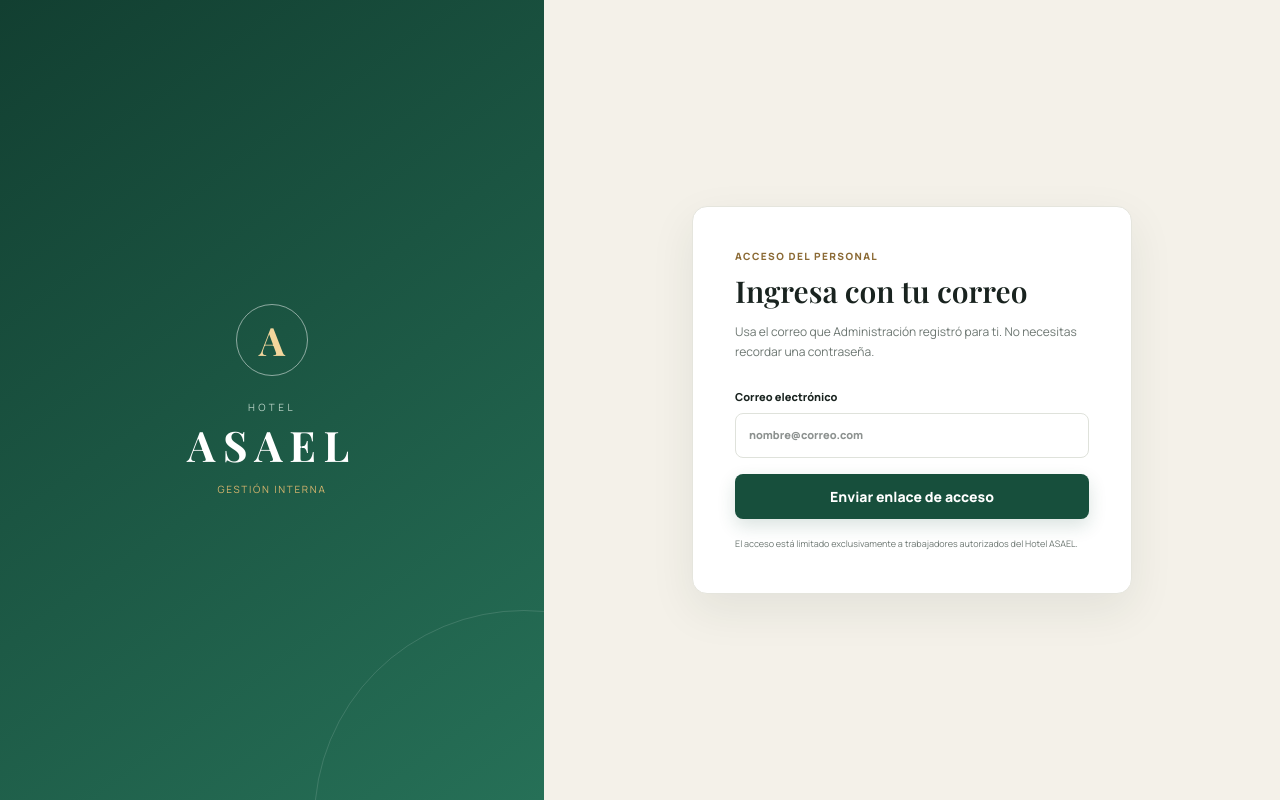
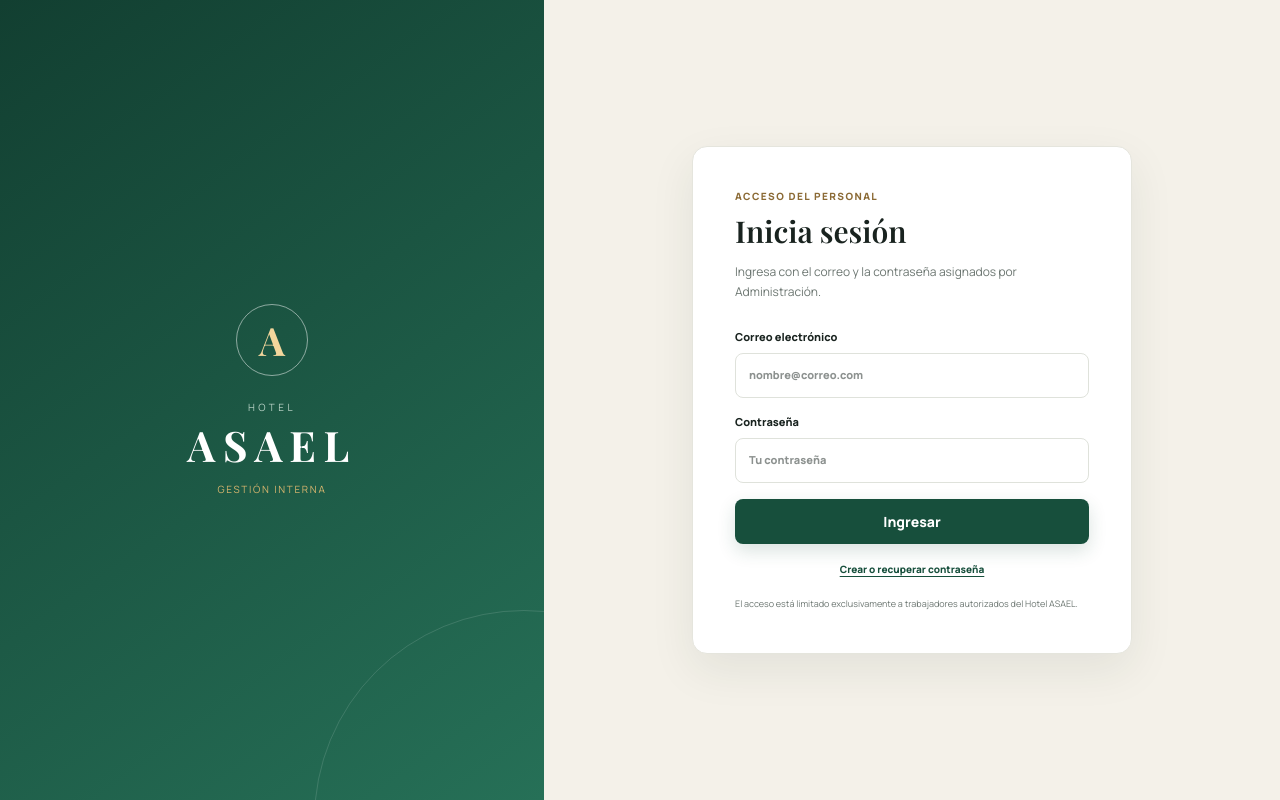
Before and after one commit to nstrulesgames/hotel-asael-patrimonio, a Next.js app: page /signin-with-chatgpt in a window 1280 px wide. Built offline with nearby package versions, Linux system fonts and the light colour scheme; a web font is replaced by a local one.

Commit message:
feat: simplificar acceso con correo y contrasena

```diff
--- a/app/api/auth/request-link/route.ts
+++ b/app/api/auth/request-password-reset/route.ts
@@ -1,10 +1,8 @@
 import { env } from "@/lib/runtime-env";
 import { createSupabaseServerClient } from "@/lib/supabase/server";
 
-type AuthorizedEmail = { name: string; email: string };
-
 export async function POST(request: Request) {
-  let body: { email?: unknown; returnTo?: unknown };
+  let body: { email?: unknown };
   try {
     body = await request.json();
   } catch {
@@ -17,29 +15,23 @@ export async function POST(request: Request) {
   }
 
   const authorized = await env.DB.prepare(
-    "SELECT name, email FROM users WHERE lower(email) = lower(?) AND active = 1 LIMIT 1",
-  ).bind(email).first<AuthorizedEmail>();
+    "SELECT email FROM users WHERE lower(email) = lower(?) AND active = 1 LIMIT 1",
+  ).bind(email).first<{ email: string }>();
   if (!authorized) {
     return Response.json({ error: "Este correo no tiene acceso activo al Hotel ASAEL." }, { status: 403 });
   }
 
-  const returnTo = String(body.returnTo || "/");
-  const safeReturnTo = returnTo.startsWith("/") && !returnTo.startsWith("//") ? returnTo : "/";
   const callback = new URL("/auth/confirm", request.url);
-  callback.searchParams.set("next", safeReturnTo);
+  callback.searchParams.set("next", "/restablecer-contrasena");
 
   const supabase = await createSupabaseServerClient();
-  const { error } = await supabase.auth.signInWithOtp({
-    email: authorized.email,
-    options: {
-      shouldCreateUser: true,
-      emailRedirectTo: callback.toString(),
-      data: { full_name: authorized.name },
-    },
+  const { error } = await supabase.auth.resetPasswordForEmail(authorized.email, {
+    redirectTo: callback.toString(),
   });
   if (error) {
-    console.error("Supabase magic-link request failed", error);
-    return Response.json({ error: "No se pudo enviar el enlace. Intenta nuevamente en unos minutos." }, { status: 502 });
+    console.error("Supabase password recovery request failed", error);
+    return Response.json({ error: "No se pudo enviar la recuperación. Intenta nuevamente en unos minutos." }, { status: 502 });
   }
+
   return Response.json({ ok: true });
 }
--- /dev/null
+++ b/app/restablecer-contrasena/page.tsx
@@ -0,0 +1,48 @@
+"use client";
+
+import { FormEvent, useEffect, useState } from "react";
+import { createSupabaseBrowserClient } from "@/lib/supabase/client";
+
+export default function RestablecerContrasenaPage() {
+  const [password, setPassword] = useState("");
+  const [confirmation, setConfirmation] = useState("");
+  const [message, setMessage] = useState("Comprobando el enlace seguro…");
+  const [ready, setReady] = useState(false);
+  const [busy, setBusy] = useState(false);
+
+  useEffect(() => {
+    const supabase = createSupabaseBrowserClient();
+    void supabase.auth.getUser().then(({ data }) => {
+      setReady(Boolean(data.user));
+      setMessage(data.user ? "" : "El enlace venció o no es válido. Solicita uno nuevo.");
+    });
+  }, []);
+
+  async function submit(event: FormEvent) {
+    event.preventDefault();
+    setMessage("");
+    if (password !== confirmation) {
+      setMessage("Las contraseñas no coinciden.");
+      return;
+    }
+    if (password.length < 10 || password.length > 72) {
+      setMessage("La contraseña debe tener entre 10 y 72 caracteres.");
+      return;
+    }
+
+    setBusy(true);
+    try {
+      const supabase = createSupabaseBrowserClient();
+      const { error } = await supabase.auth.updateUser({ password });
+      if (error) throw error;
+      await supabase.auth.signOut();
+      window.location.assign("/signin-with-chatgpt?notice=Contraseña guardada. Ya puedes iniciar sesión.");
+    } catch {
+      setMessage("No se pudo guardar la contraseña. Solicita un enlace nuevo.");
+    } finally {
+      setBusy(false);
+    }
+  }
+
+  return <main className="asael-login"><section className="asael-login-brand"><div className="brand-mark">A</div><p>Hotel</p><h1>ASAEL</h1><span>Acceso seguro</span></section><section className="asael-login-card"><p className="eyebrow">Contraseña personal</p><h2>Crear contraseña</h2><p>Esta será la contraseña que usarás junto con tu correo para ingresar al sistema.</p>{ready && <form onSubmit={submit}><label>Nueva contraseña<input type="password" autoComplete="new-password" required minLength={10} maxLength={72} value={password} onChange={(event) => setPassword(event.target.value)} placeholder="Mínimo 10 caracteres" /></label><label>Repetir contraseña<input type="password" autoComplete="new-password" required minLength={10} maxLength={72} value={confirmation} onChange={(event) => setConfirmation(event.target.value)} placeholder="Repite la contraseña" /></label><button className="primary" disabled={busy}>{busy ? "Guardando…" : "Guardar contraseña"}</button></form>}{message && <div className="asael-login-message" role="status">{message}</div>}<small>Supabase protege la contraseña; el Hotel ASAEL no puede verla.</small></section></main>;
+}
--- a/app/signin-with-chatgpt/page.tsx
+++ b/app/signin-with-chatgpt/page.tsx
@@ -1,30 +1,64 @@
 "use client";
 
-import { FormEvent, useState } from "react";
+import { FormEvent, useEffect, useState } from "react";
 import { createSupabaseBrowserClient } from "@/lib/supabase/client";
 
 export default function SignInPage() {
   const [email, setEmail] = useState("");
+  const [password, setPassword] = useState("");
   const [message, setMessage] = useState("");
   const [busy, setBusy] = useState(false);
+  const [resetBusy, setResetBusy] = useState(false);
+
+  useEffect(() => {
+    const error = new URLSearchParams(window.location.search).get("error");
+    const notice = new URLSearchParams(window.location.search).get("notice");
+    if (error) setMessage(error);
+    if (notice) setMessage(notice);
+  }, []);
 
   async function submit(event: FormEvent) {
     event.preventDefault();
-    setBusy(true); setMessage("");
+    setBusy(true);
+    setMessage("");
     try {
       const returnTo = new URLSearchParams(window.location.search).get("return_to") || "/";
-      const response = await fetch("/api/auth/request-link", {
+      const supabase = createSupabaseBrowserClient();
+      const { error } = await supabase.auth.signInWithPassword({
+        email: email.trim().toLowerCase(),
+        password,
+      });
+      if (error) throw new Error("Correo o contraseña incorrectos.");
+      window.location.assign(returnTo.startsWith("/") && !returnTo.startsWith("//") ? returnTo : "/");
+    } catch (error) {
+      setMessage(error instanceof Error ? error.message : "No se pudo iniciar sesión.");
+    } finally {
+      setBusy(false);
+    }
+  }
+
+  async function requestPasswordReset() {
+    if (!email.trim()) {
+      setMessage("Primero escribe tu correo electrónico.");
+      return;
+    }
+    setResetBusy(true);
+    setMessage("");
+    try {
+      const response = await fetch("/api/auth/request-password-reset", {
         method: "POST",
         headers: { "content-type": "application/json" },
-        body: JSON.stringify({ email: email.trim(), returnTo }),
+        body: JSON.stringify({ email: email.trim() }),
       });
       const result = await response.json() as { error?: string };
-      if (!response.ok) throw new Error(result.error || "No se pudo enviar el enlace de acceso.");
-      setMessage("Te enviamos un enlace seguro. Revisa tu correo para ingresar.");
+      if (!response.ok) throw new Error(result.error || "No se pudo enviar la recuperación.");
+      setMessage("Revisa tu correo. Te enviamos un enlace para crear una contraseña.");
     } catch (error) {
-      setMessage(error instanceof Error ? error.message : "No se pudo enviar el enlace de acceso.");
-    } finally { setBusy(false); }
+      setMessage(error instanceof Error ? error.message : "No se pudo enviar la recuperación.");
+    } finally {
+      setResetBusy(false);
+    }
   }
 
-  return <main className="asael-login"><section className="asael-login-brand"><div className="brand-mark">A</div><p>Hotel</p><h1>ASAEL</h1><span>Gestión interna</span></section><section className="asael-login-card"><p className="eyebrow">Acceso del personal</p><h2>Ingresa con tu correo</h2><p>Usa el correo que Administración registró para ti. No necesitas recordar una contraseña.</p><form onSubmit={submit}><label>Correo electrónico<input type="email" autoComplete="email" required value={email} onChange={(event) => setEmail(event.target.value)} placeholder="nombre@correo.com" /></label><button className="primary" disabled={busy}>{busy ? "Enviando…" : "Enviar enlace de acceso"}</button></form>{message && <div className="asael-login-message" role="status">{message}</div>}<small>El acceso está limitado exclusivamente a trabajadores autorizados del Hotel ASAEL.</small></section></main>;
+  return <main className="asael-login"><section className="asael-login-brand"><div className="brand-mark">A</div><p>Hotel</p><h1>ASAEL</h1><span>Gestión interna</span></section><section className="asael-login-card"><p className="eyebrow">Acceso del personal</p><h2>Inicia sesión</h2><p>Ingresa con el correo y la contraseña asignados por Administración.</p><form onSubmit={submit}><label>Correo electrónico<input type="email" autoComplete="email" required value={email} onChange={(event) => setEmail(event.target.value)} placeholder="nombre@correo.com" /></label><label>Contraseña<input type="password" autoComplete="current-password" required value={password} onChange={(event) => setPassword(event.target.value)} placeholder="Tu contraseña" /></label><button className="primary" disabled={busy || resetBusy}>{busy ? "Ingresando…" : "Ingresar"}</button><button className="asael-reset-link" type="button" disabled={busy || resetBusy} onClick={requestPasswordReset}>{resetBusy ? "Enviando…" : "Crear o recuperar contraseña"}</button></form>{message && <div className="asael-login-message" role="status">{message}</div>}<small>El acceso está limitado exclusivamente a trabajadores autorizados del Hotel ASAEL.</small></section></main>;
 }
```
Also changed, not shown: app/globals.css.
